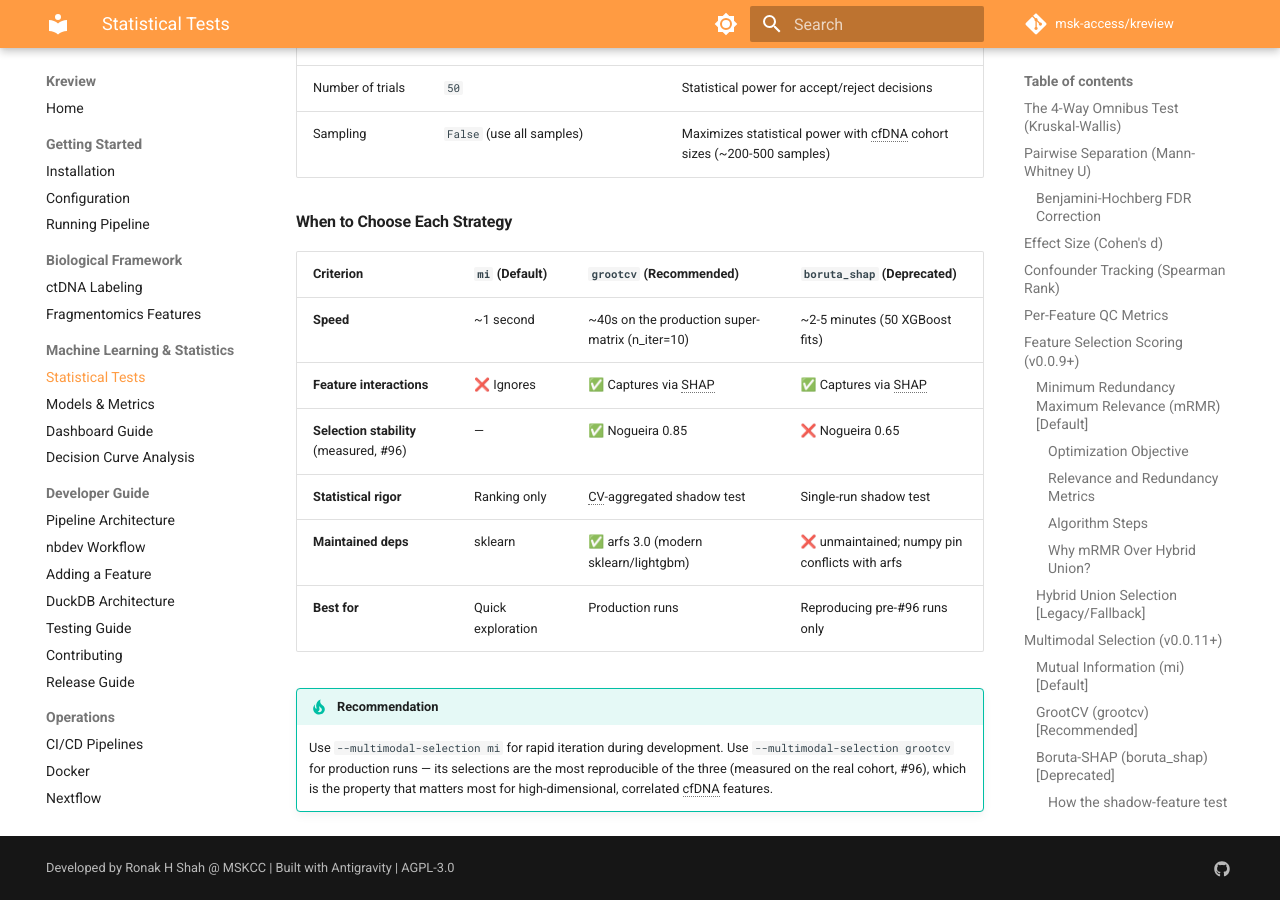
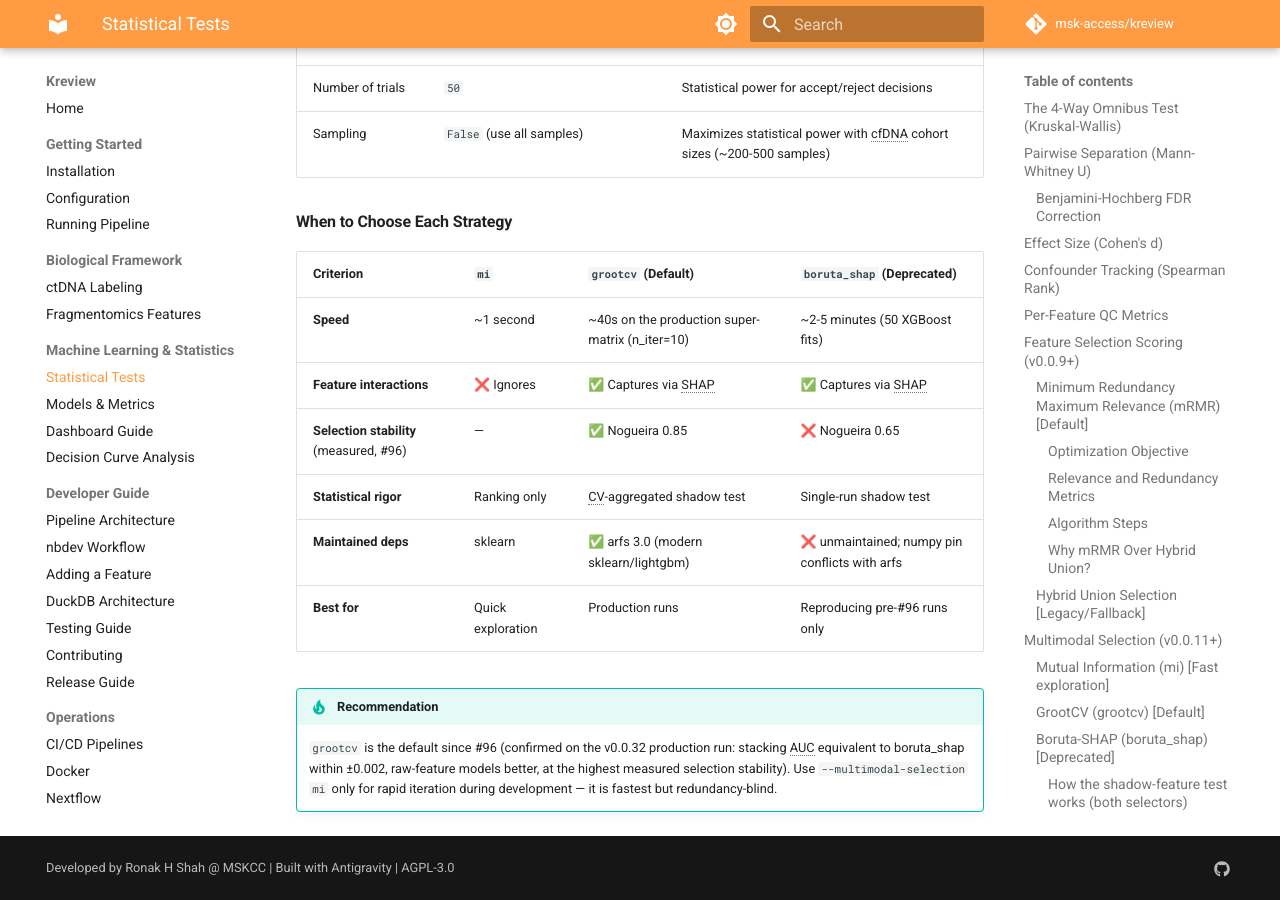
Before and after one commit to msk-access/kreview, an MkDocs documentation site: the page built from docs/machine-learning/statistical-tests.md, in a window 1280 px wide and 900 px high, scrolled down 8542 px. Built offline with MkDocs 1.6.1 and Material for MkDocs 9.7.7, drawn with Linux system fonts in a browser that asks for light colours; comment, search, counter and statistics services are not loaded; the version menu is left out; some of the changed text lies outside the part shown.

Commit message:
feat(multimodal): #96 closeout — flip selection default mi -> grootcv
Confirmation criterion met on the v0.0.32 iris run: stacking AUC within
+/-0.002 of the boruta baseline across all six models, raw-feature
models better for the in-context learners, grootcv + name sanitization
+ GPU ablation routing all verified in production. Default flipped in
the NF param, both CLI commands, and multimodal_prep/multimodal_eval;
the low-level _select_multimodal_features primitive keeps mi. Outside
the shipped containers the default path now needs kreview[arfs].

Co-Authored-By: Claude Fable 5 <noreply@anthropic.com>

```diff
--- a/docs/machine-learning/statistical-tests.md
+++ b/docs/machine-learning/statistical-tests.md
@@ -184,7 +184,7 @@ where $X$ is controlled by `--top-percentile` (default: 10%). The **union** ensu
 
 When aggregating multiple feature sets in `kreview eval multimodal`, the pipeline offers several higher-order selection strategies via `--multimodal-selection` (`mi`, `grootcv`, `leshy`, and the deprecated `boruta_shap`). These operate on the **super-matrix** (all evaluators fused), which can contain hundreds of features.
 
-### Mutual Information (`mi`) [Default]
+### Mutual Information (`mi`) [Fast exploration]
 
 Rapidly selects the top $K$ features using sklearn's `mutual_info_classif` ranking across all concatenated features in the super-matrix.
 
@@ -193,7 +193,7 @@ $$\text{Selected} = \text{Top}_K\bigl(\text{MI}(f, y)\bigr) \quad \forall f \in
 - **Strengths**: Fast ($O(N)$), captures non-linear dependencies, no model training required.
 - **Weakness**: Does not consider feature-feature interactions or redundancy.
 
-### GrootCV (`grootcv`) [Recommended]
+### GrootCV (`grootcv`) [Default]
 
 An interaction-aware, **cross-validated** all-relevant selector from the maintained
 [arfs](https://github.com/ThomasBury/arfs) library (`pip install kreview[arfs]`). Like the
@@ -259,7 +259,7 @@ flowchart TB
 
 #### When to Choose Each Strategy
 
-| Criterion | `mi` (Default) | `grootcv` (Recommended) | `boruta_shap` (Deprecated) |
+| Criterion | `mi` | `grootcv` (Default) | `boruta_shap` (Deprecated) |
 |-----------|----------------|-------------------------|----------------------------|
 | **Speed** | ~1 second | ~40s on the production super-matrix (n_iter=10) | ~2-5 minutes (50 XGBoost fits) |
 | **Feature interactions** | ❌ Ignores | ✅ Captures via SHAP | ✅ Captures via SHAP |
@@ -269,7 +269,7 @@ flowchart TB
 | **Best for** | Quick exploration | Production runs | Reproducing pre-#96 runs only |
 
 !!! tip "Recommendation"
-    Use `--multimodal-selection mi` for rapid iteration during development. Use
-    `--multimodal-selection grootcv` for production runs — its selections are the most
-    reproducible of the three (measured on the real cohort, #96), which is the property
-    that matters most for high-dimensional, correlated cfDNA features.
+    `grootcv` is the default since #96 (confirmed on the v0.0.32 production run:
+    stacking AUC equivalent to boruta_shap within ±0.002, raw-feature models better,
+    at the highest measured selection stability). Use `--multimodal-selection mi` only
+    for rapid iteration during development — it is fastest but redundancy-blind.
```
Also changed, not shown: CHANGELOG.md (+15 -0 lines), README.md (+2 -2 lines), docs/operations/nextflow.md (+2 -2 lines), 5 other files.
